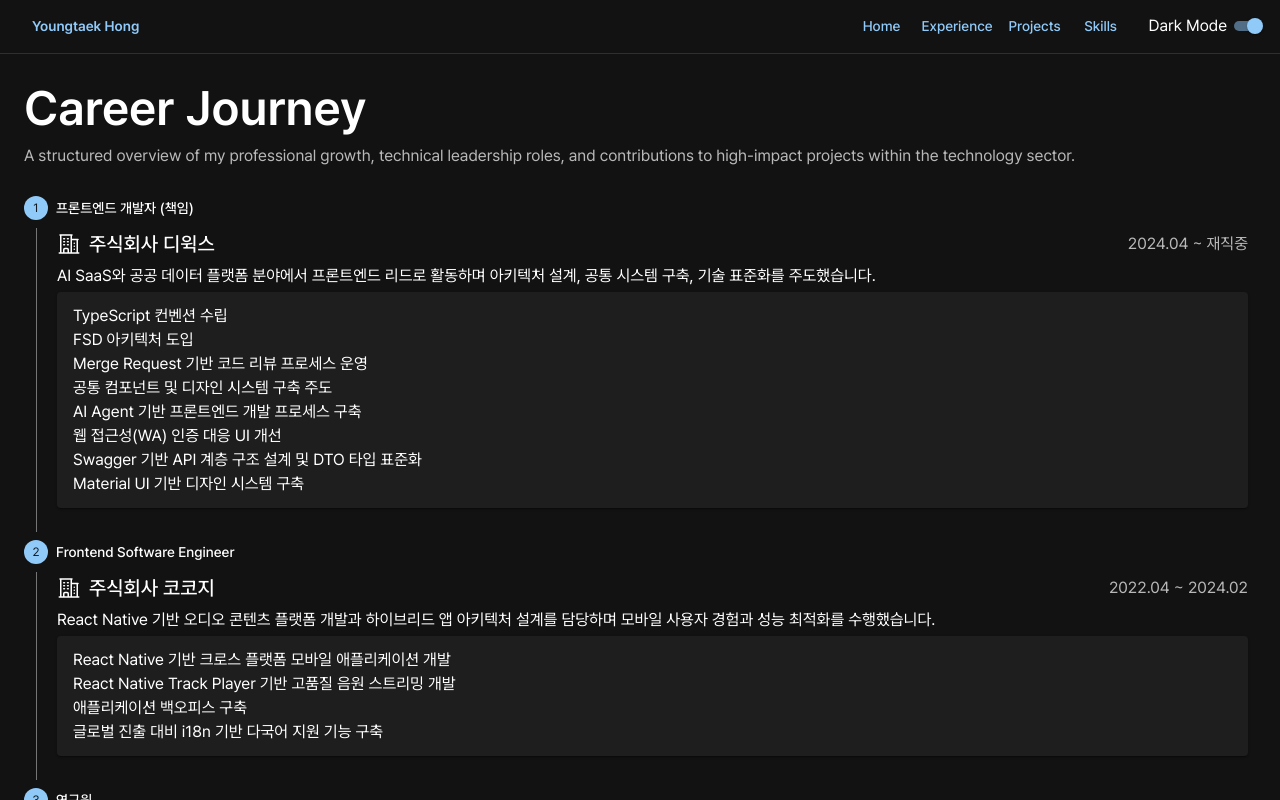
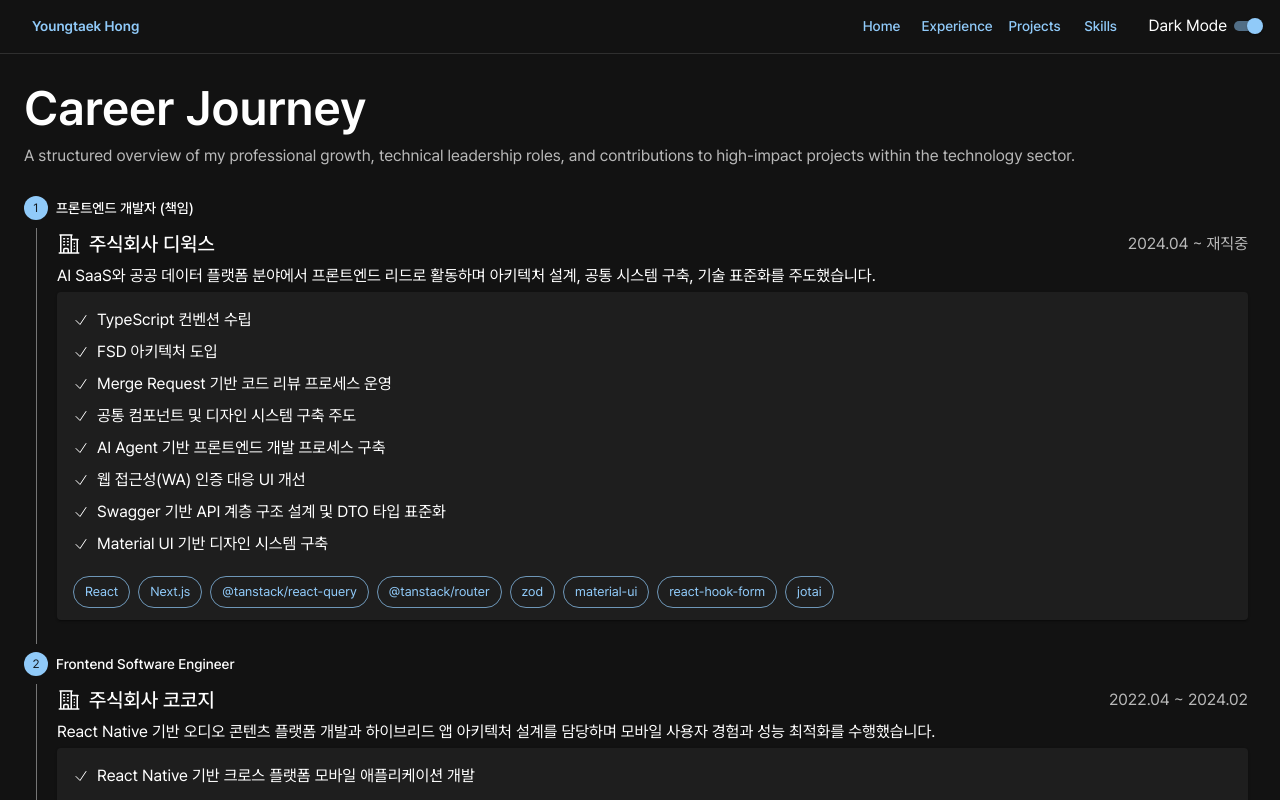
Before and after one commit to Auxilia606/ythong-me, a Next.js app: page /experience in a window 1280 px wide. Shown: the top 800 px of the page. Built offline with nearby package versions, Linux system fonts and the light colour scheme; what @mui/material-nextjs would draw is missing.

Commit message:
Feat: experience > stepper 디자인 수정

```diff
--- a/src/pages/experience/ui/experience-stepper.tsx
+++ b/src/pages/experience/ui/experience-stepper.tsx
@@ -1,7 +1,13 @@
 "use client";
 
 import BuildingOffice2 from "@/shared/icon/building-office-2";
+import Check from "@/shared/icon/check";
 import {
+  Chip,
+  List,
+  ListItem,
+  ListItemIcon,
+  ListItemText,
   Paper,
   Stack,
   Step,
@@ -51,9 +57,29 @@ function ExperienceStepper() {
                   px: 2,
                 }}
               >
-                {v.achievements.map((v2, i2) => (
-                  <Typography key={i2}>{v2}</Typography>
-                ))}
+                <Stack spacing={2}>
+                  <List disablePadding>
+                    {v.achievements.map((v2, i2) => (
+                      <ListItem key={i2} disableGutters disablePadding>
+                        <ListItemIcon sx={{ minWidth: 24 }}>
+                          <Check sx={{ width: 16, height: 16 }} />
+                        </ListItemIcon>
+                        <ListItemText primary={v2} />
+                      </ListItem>
+                    ))}
+                  </List>
+                  <Stack direction="row" spacing={1}>
+                    {v.skills.map((v2) => (
+                      <Chip
+                        color="primary"
+                        size="medium"
+                        variant="outlined"
+                        key={v2}
+                        label={v2}
+                      />
+                    ))}
+                  </Stack>
+                </Stack>
               </Paper>
             </Stack>
           </StepContent>
--- /dev/null
+++ b/src/shared/icon/check.tsx
@@ -0,0 +1,24 @@
+import type { SvgIconProps } from "@mui/material";
+import { SvgIcon } from "@mui/material";
+
+export default function Check(props: SvgIconProps) {
+  return (
+    <SvgIcon {...props}>
+      {/* 여기에 svg 텍스트를 입력합니다. 필요에 따라 jsx 문법으로 바꿔야 할 수 있습니다. */}
+      <svg
+        xmlns="http://www.w3.org/2000/svg"
+        fill="none"
+        viewBox="0 0 24 24"
+        strokeWidth={1.5}
+        stroke="currentColor"
+        className="size-6"
+      >
+        <path
+          strokeLinecap="round"
+          strokeLinejoin="round"
+          d="m4.5 12.75 6 6 9-13.5"
+        />
+      </svg>
+    </SvgIcon>
+  );
+}
```
